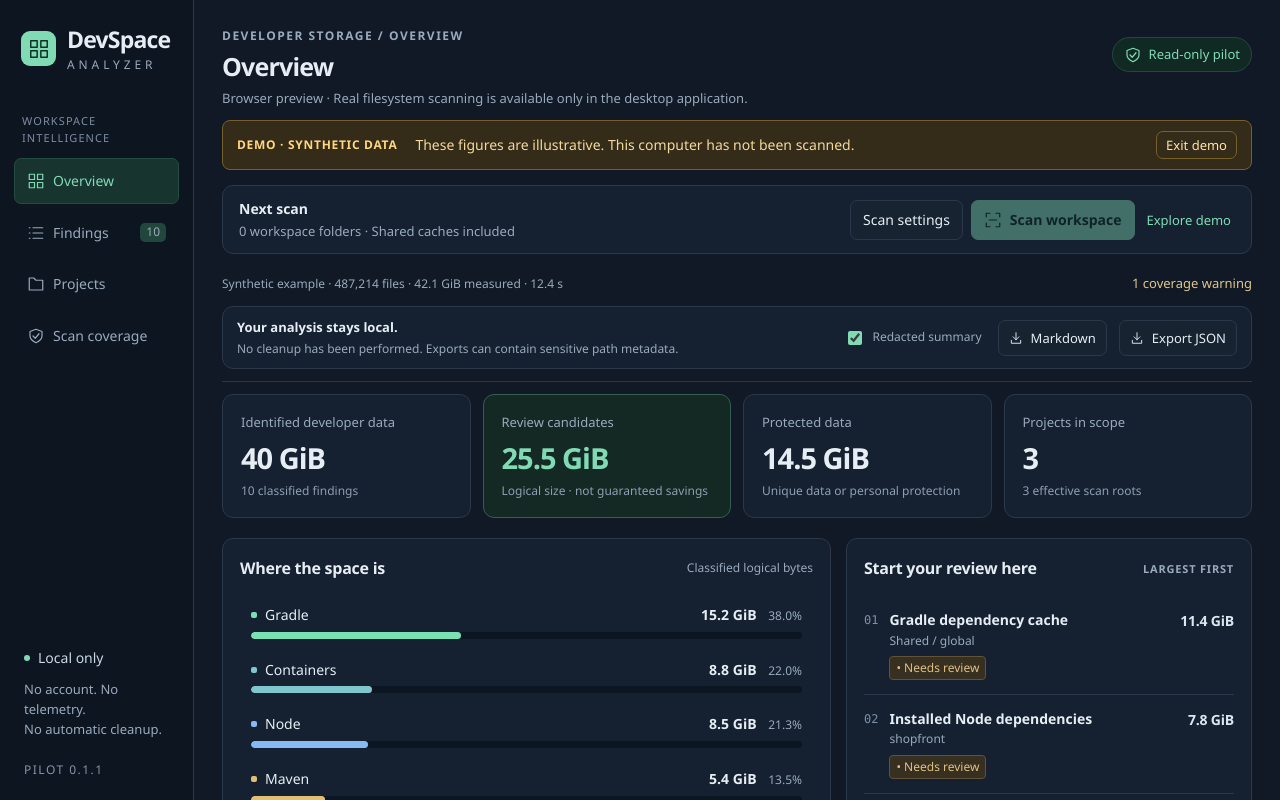
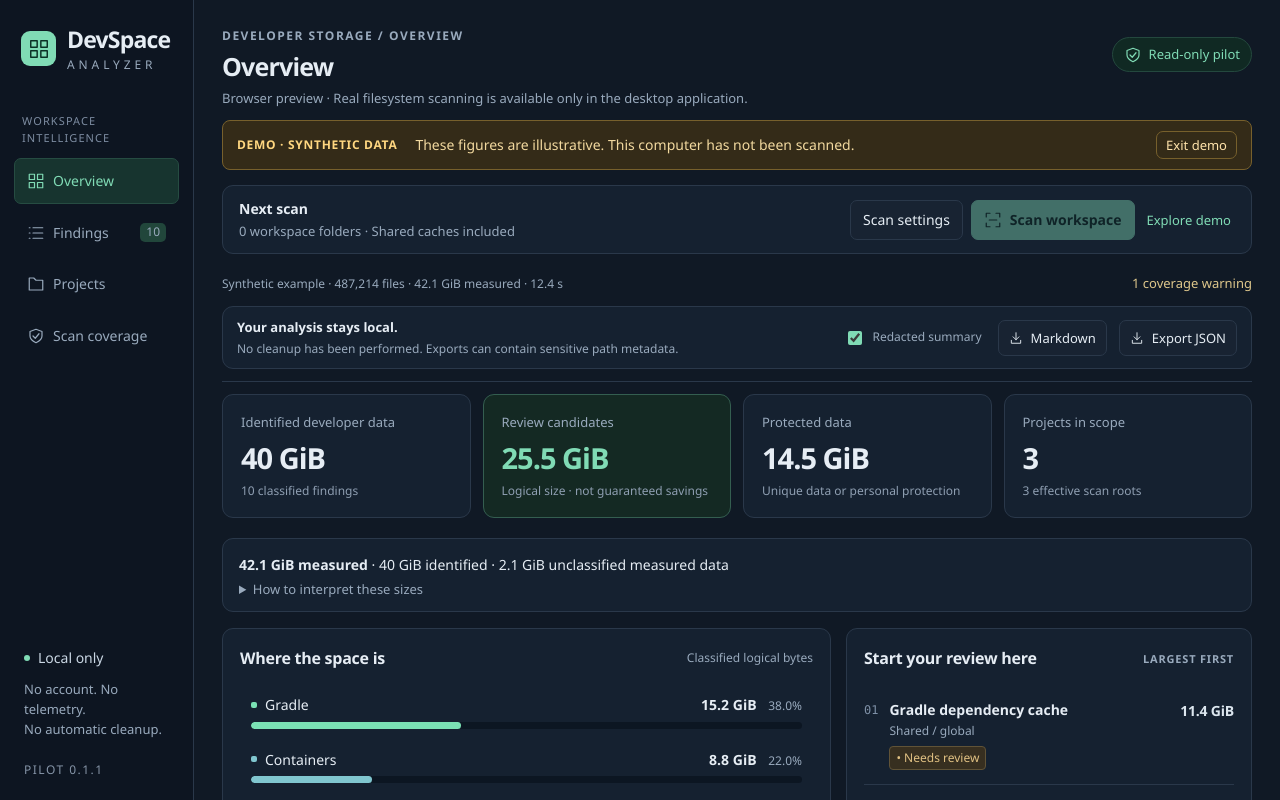
Before and after one commit to RobbanHoglund/devspace-analyzer, a React (Vite) app: page / in a window 1280 px wide. Both pictures are taken after a click on the button "Explore demo data". Shown: the top 800 px of the page. Built offline with nearby package versions, Linux system fonts and the light colour scheme.

Commit message:
feat(ui): explain measured identified and unclassified storage together

```diff
--- a/src/App.tsx
+++ b/src/App.tsx
@@ -7,6 +7,7 @@ import { bytes, effectiveRisk, findingsForProject, isProtected, markdownReport,
 import { demoReport } from './demo';
 import { pageBounds } from './pagination';
 import { scopeKey, type ScanScope } from './scanScope';
+import { unclassifiedMeasuredBytes } from './measurement';
 import { ProjectInventory, emptyProjectView, type ProjectView } from './ProjectInventory';
 import { ProtectionControls } from './ProtectionControls';
 
@@ -102,6 +103,7 @@ export default function App() {
     observer.observe(element); return () => observer.disconnect();
   }, [report]);
   const scopeChanged = origin === 'native' && !!reportScope && scopeKey(reportScope) !== scopeKey({roots, includeCaches});
+  const unclassified = report ? unclassifiedMeasuredBytes(report) : null;
   const findings = report?.findings ?? [];
   const summary = useMemo(() => summarize(findings, activeProtected), [findings, activeProtected]);
   const groups = useMemo(() => {
@@ -304,6 +306,7 @@ export default function App() {
 
 
         {tab === 'overview' && <>
+          <section className="size-context panel" aria-label="Measurement coverage"><p><strong>{bytes(report.progress.logicalBytes)} measured</strong> · {bytes(summary.identified)} identified · {unclassified === null ? 'Unclassified amount unavailable' : `${bytes(unclassified)} unclassified measured data`}</p><details><summary>How to interpret these sizes</summary><p>Protected data and review candidates are parts of identified data. Unclassified files are outside the recognized categories.{!report.complete && ' Partial scan: these totals cover measured files only; unread data is not estimated.'} Logical size is not physical allocation or guaranteed savings.</p></details></section>
           <div className="overview-grid"><section className="panel chart-panel"><div className="section-heading"><h2>Where the space is</h2><span className="muted">Classified logical bytes</span></div><div className="storage-bars" aria-label="Storage by ecosystem">{groups.map(group => <button className={`storage-bar eco-${group.name}`} key={group.name} onClick={() => { clearFilters(); setEco(group.name); setSelected(null); setTab('findings'); }}>
             <span className="storage-bar-label"><span><i className={`dot eco-${group.name}`}/>{group.name}</span><strong>{bytes(group.value)} <small>{(group.value / Math.max(summary.identified,1) * 100).toFixed(1)}%</small></strong></span>
             <span className="storage-track" aria-hidden="true"><span style={{width:`${group.value / Math.max(summary.identified,1) * 100}%`}}/></span>
--- /dev/null
+++ b/src/measurement.ts
@@ -0,0 +1,14 @@
+import type {Report} from './types';
+/** Scanner aggregates use the same measured file lengths without child findings.
+ * Only subtract safe, consistent integers; never estimate unread/sparse allocation. */
+export function unclassifiedMeasuredBytes(report: Report): number | null {
+  const measured = report.progress.logicalBytes;
+  if (!Number.isSafeInteger(measured) || measured < 0) return null;
+  let identified = 0;
+  for (const finding of report.findings) {
+    if (!Number.isSafeInteger(finding.logicalBytes) || finding.logicalBytes < 0) return null;
+    identified += finding.logicalBytes;
+    if (!Number.isSafeInteger(identified) || identified > measured) return null;
+  }
+  return measured - identified;
+}
```
Also changed, not shown: src/styles.css, 2 other files (tests, documents, lock files or other folders).
